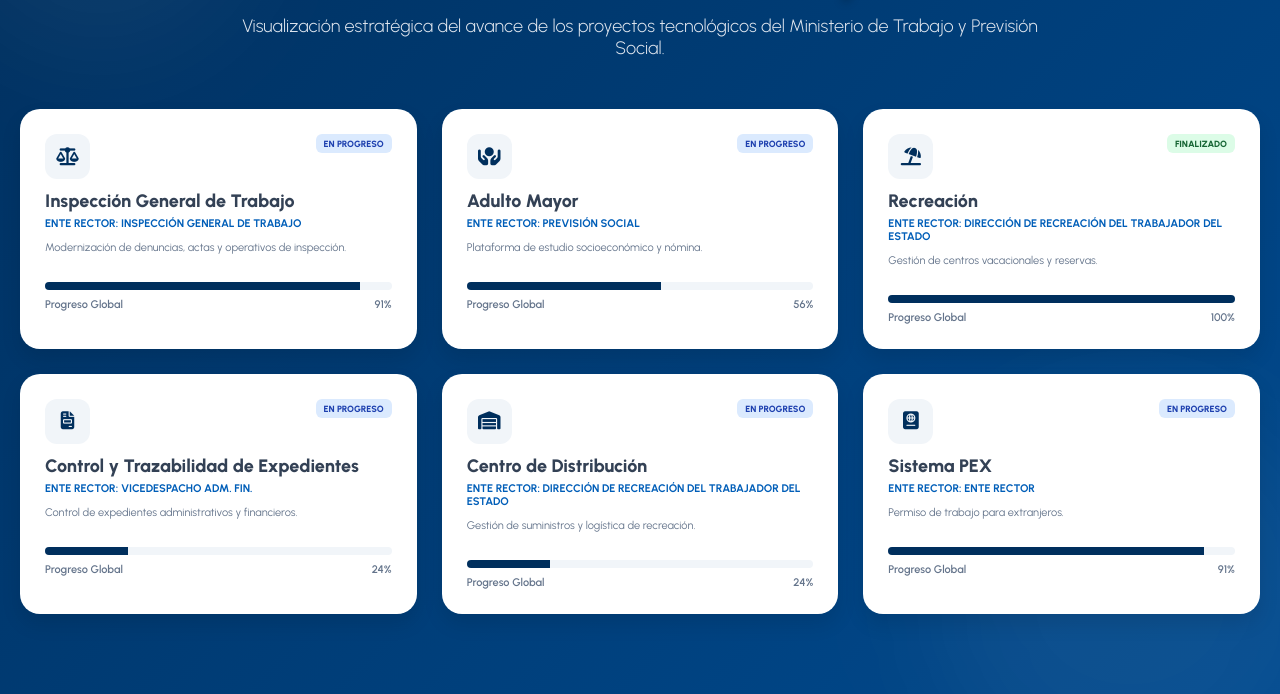
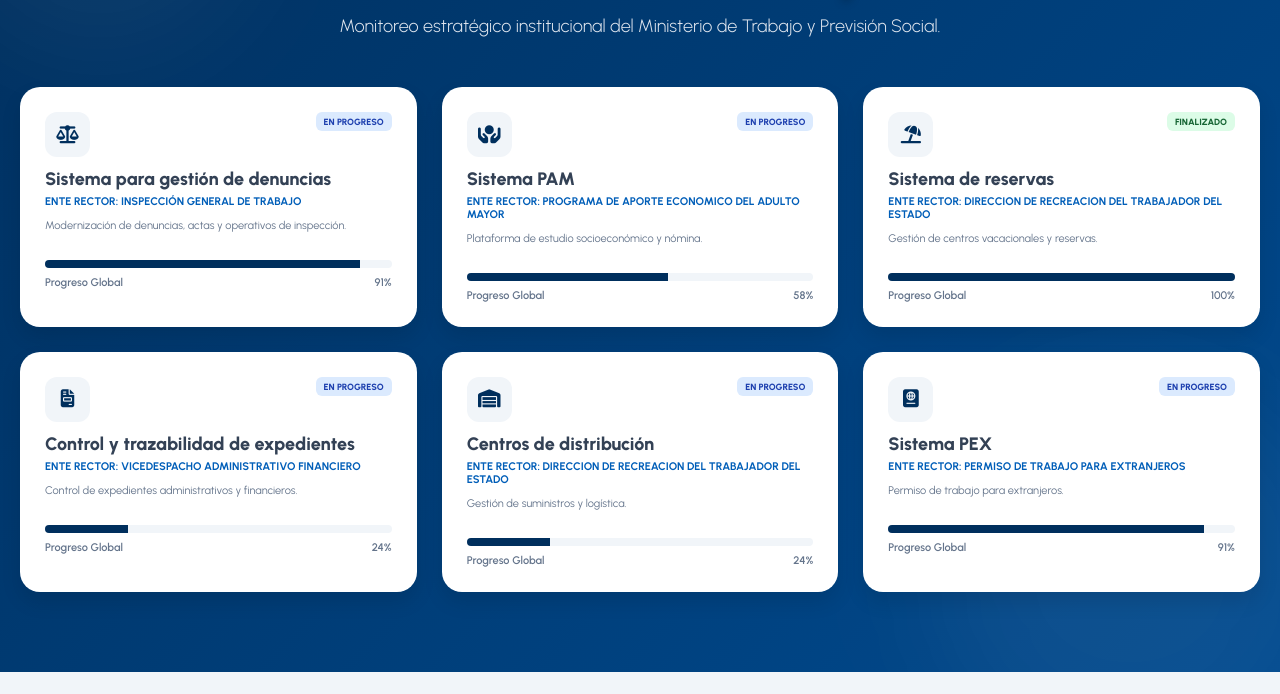
Before and after one commit to jonaviss/Dashboard_MINTRAB, a plain HTML site: page index.html in a window 1280 px wide. Shown: the part 201-895 px from the top of the page. After the commit the page ends 873 px from the top, so only its background shows below. Drawn offline with Linux system fonts and the light colour scheme.

Commit message:
Update index.html
Cambios relacionados a los sistemas actuales

```diff
--- a/index.html
+++ b/index.html
@@ -152,7 +152,7 @@
 
         .header { display: flex; justify-content: space-between; align-items: center; border-bottom: 2px solid #e2e8f0; padding-bottom: 20px; }
         .header h1 { margin: 0; font-size: 28px; color: var(--primary); font-weight: 800; }
-        .header .meta { text-align: right; font-size: 13px; color: #64748b; }
+        .header .meta { text-align: right; font-size: 14px; color: #64748b; }
 
         .top-info-container { display: grid; grid-template-columns: 320px 1fr; gap: 30px; }
 
@@ -219,7 +219,7 @@
         <div class="hero-content">
             <div class="hero-icon"><i class="fa-solid fa-chart-line"></i></div>
             <h1 class="hero-title">Tablero de Control de Proyectos</h1>
-            <p class="hero-subtitle">Visualización estratégica del avance de los proyectos tecnológicos del Ministerio de Trabajo y Previsión Social.</p>
+            <p class="hero-subtitle">Monitoreo estratégico institucional del Ministerio de Trabajo y Previsión Social.</p>
             <div class="projects-grid" id="main-grid"></div>
         </div>
     </div>
@@ -272,50 +272,52 @@
     </div>
 
     <script>
-        // === BASE DE DATOS ESTRATÉGICA ===
+        // === BASE DE DATOS ===
         const allProjectsData = {
             "IGT": {
-                title: "Inspección General de Trabajo", dept: "Inspección General de Trabajo", qaResp: "IGT", statusNote: "Pruebas de Calidad QA en Proceso", desc: "Modernización de denuncias, actas y operativos de inspección.", icon: "fa-scale-balanced",
+                title: "Sistema para gestión de denuncias", dept: "Inspección General de Trabajo", qaResp: "Inspección General de Trabajo", statusNote: "Pruebas de Calidad QA en Proceso", desc: "Modernización de denuncias, actas y operativos de inspección.", icon: "fa-scale-balanced",
                 modules: {
-                    1: { name: "Módulo 01: Recepción de la denuncia", phases: [ { name: "1. Requerimientos", pct: 100, status: "FINALIZADO", resp: "DISI", weight: 0.30 }, { name: "2. Análisis y Diseño", pct: 100, status: "FINALIZADO", resp: "DISI", weight: 0.30 }, { name: "3. Desarrollo", pct: 100, status: "FINALIZADO", resp: "DISI", weight: 0.30 }, { name: "4. Pruebas de Calidad QA", pct: 20, status: "EN PROCESO", resp: "IGT", weight: 0.0333 }, { name: "5. Capacitación", pct: 0, status: "NO INICIADO", resp: "IGT", weight: 0.0333 }, { name: "6. Implementación", pct: 0, status: "NO INICIADO", resp: "DISI", weight: 0.0333 } ] },
-                    2: { name: "Módulo 02: Inspección de la denuncia", phases: [ { name: "1. Requerimientos", pct: 100, status: "FINALIZADO", resp: "DISI", weight: 0.30 }, { name: "2. Análisis y Diseño", pct: 100, status: "FINALIZADO", resp: "DISI", weight: 0.30 }, { name: "3. Desarrollo", pct: 100, status: "FINALIZADO", resp: "DISI", weight: 0.30 }, { name: "4. Pruebas de Calidad QA", pct: 20, status: "EN PROCESO", resp: "IGT", weight: 0.0333 }, { name: "5. Capacitación", pct: 0, status: "NO INICIADO", resp: "IGT", weight: 0.0333 }, { name: "6. Implementación", pct: 0, status: "NO INICIADO", resp: "DISI", weight: 0.0333 } ] },
-                    3: { name: "Módulo 03: Verificación de la denuncia", phases: [ { name: "1. Requerimientos", pct: 100, status: "FINALIZADO", resp: "DISI", weight: 0.30 }, { name: "2. Análisis y Diseño", pct: 100, status: "FINALIZADO", resp: "DISI", weight: 0.30 }, { name: "3. Desarrollo", pct: 100, status: "FINALIZADO", resp: "DISI", weight: 0.30 }, { name: "4. Pruebas de Calidad QA", pct: 20, status: "EN PROCESO", resp: "IGT", weight: 0.0333 }, { name: "5. Capacitación", pct: 0, status: "NO INICIADO", resp: "IGT", weight: 0.0333 }, { name: "6. Implementación", pct: 0, status: "NO INICIADO", resp: "DISI", weight: 0.0333 } ] },
-                    4: { name: "Módulo 04: Sanciones", phases: [ { name: "1. Requerimientos", pct: 100, status: "FINALIZADO", resp: "DISI", weight: 0.30 }, { name: "2. Análisis y Diseño", pct: 100, status: "FINALIZADO", resp: "DISI", weight: 0.30 }, { name: "3. Desarrollo", pct: 100, status: "FINALIZADO", resp: "DISI", weight: 0.30 }, { name: "4. Pruebas de Calidad QA", pct: 20, status: "EN PROCESO", resp: "IGT", weight: 0.0333 }, { name: "5. Capacitación", pct: 0, status: "NO INICIADO", resp: "IGT", weight: 0.0333 }, { name: "6. Implementación", pct: 0, status: "NO INICIADO", resp: "DISI", weight: 0.0333 } ] },
-                    5: { name: "Módulo 05: Operativos", phases: [ { name: "1. Requerimientos", pct: 100, status: "FINALIZADO", resp: "DISI", weight: 0.30 }, { name: "2. Análisis y Diseño", pct: 100, status: "FINALIZADO", resp: "DISI", weight: 0.30 }, { name: "3. Desarrollo", pct: 100, status: "FINALIZADO", resp: "DISI", weight: 0.30 }, { name: "4. Pruebas de Calidad QA", pct: 20, status: "EN PROCESO", resp: "IGT", weight: 0.0333 }, { name: "5. Capacitación", pct: 0, status: "NO INICIADO", resp: "IGT", weight: 0.0333 }, { name: "6. Implementación", pct: 0, status: "NO INICIADO", resp: "DISI", weight: 0.0333 } ] }
+                    1: { name: "Módulo 01: Recepción de la denuncia", phases: [ { name: "1. Requerimientos", pct: 100, status: "FINALIZADO", resp: "DISI", weight: 0.30 }, { name: "2. Análisis y Diseño", pct: 100, status: "FINALIZADO", resp: "DISI", weight: 0.30 }, { name: "3. Desarrollo", pct: 100, status: "FINALIZADO", resp: "DISI", weight: 0.30 }, { name: "4. Pruebas de Calidad QA", pct: 20, status: "EN PROCESO", resp: "Inspección General de Trabajo", weight: 0.0333 }, { name: "5. Capacitación", pct: 0, status: "NO INICIADO", resp: "Inspección General de Trabajo", weight: 0.0333 }, { name: "6. Implementación", pct: 0, status: "NO INICIADO", resp: "DISI", weight: 0.0333 } ] },
+                    2: { name: "Módulo 02: Inspección de la denuncia", phases: [ { name: "1. Requerimientos", pct: 100, status: "FINALIZADO", resp: "DISI", weight: 0.30 }, { name: "2. Análisis y Diseño", pct: 100, status: "FINALIZADO", resp: "DISI", weight: 0.30 }, { name: "3. Desarrollo", pct: 100, status: "FINALIZADO", resp: "DISI", weight: 0.30 }, { name: "4. Pruebas de Calidad QA", pct: 20, status: "EN PROCESO", resp: "Inspección General de Trabajo", weight: 0.0333 }, { name: "5. Capacitación", pct: 0, status: "NO INICIADO", resp: "Inspección General de Trabajo", weight: 0.0333 }, { name: "6. Implementación", pct: 0, status: "NO INICIADO", resp: "DISI", weight: 0.0333 } ] },
+                    3: { name: "Módulo 03: Verificación de la denuncia", phases: [ { name: "1. Requerimientos", pct: 100, status: "FINALIZADO", resp: "DISI", weight: 0.30 }, { name: "2. Análisis y Diseño", pct: 100, status: "FINALIZADO", resp: "DISI", weight: 0.30 }, { name: "3. Desarrollo", pct: 100, status: "FINALIZADO", resp: "DISI", weight: 0.30 }, { name: "4. Pruebas de Calidad QA", pct: 20, status: "EN PROCESO", resp: "Inspección General de Trabajo", weight: 0.0333 }, { name: "5. Capacitación", pct: 0, status: "NO INICIADO", resp: "Inspección General de Trabajo", weight: 0.0333 }, { name: "6. Implementación", pct: 0, status: "NO INICIADO", resp: "DISI", weight: 0.0333 } ] },
+                    4: { name: "Módulo 04: Sanciones", phases: [ { name: "1. Requerimientos", pct: 100, status: "FINALIZADO", resp: "DISI", weight: 0.30 }, { name: "2. Análisis y Diseño", pct: 100, status: "FINALIZADO", resp: "DISI", weight: 0.30 }, { name: "3. Desarrollo", pct: 100, status: "FINALIZADO", resp: "DISI", weight: 0.30 }, { name: "4. Pruebas de Calidad QA", pct: 20, status: "EN PROCESO", resp: "Inspección General de Trabajo", weight: 0.0333 }, { name: "5. Capacitación", pct: 0, status: "NO INICIADO", resp: "Inspección General de Trabajo", weight: 0.0333 }, { name: "6. Implementación", pct: 0, status: "NO INICIADO", resp: "DISI", weight: 0.0333 } ] },
+                    5: { name: "Módulo 05: Operativos", phases: [ { name: "1. Requerimientos", pct: 100, status: "FINALIZADO", resp: "DISI", weight: 0.30 }, { name: "2. Análisis y Diseño", pct: 100, status: "FINALIZADO", resp: "DISI", weight: 0.30 }, { name: "3. Desarrollo", pct: 100, status: "FINALIZADO", resp: "DISI", weight: 0.30 }, { name: "4. Pruebas de Calidad QA", pct: 20, status: "EN PROCESO", resp: "Inspección General de Trabajo", weight: 0.0333 }, { name: "5. Capacitación", pct: 0, status: "NO INICIADO", resp: "Inspección General de Trabajo", weight: 0.0333 }, { name: "6. Implementación", pct: 0, status: "NO INICIADO", resp: "DISI", weight: 0.0333 } ] }
                 }
             },
             "PAM": {
-                title: "Adulto Mayor", dept: "Previsión Social", qaResp: "PAM", statusNote: "Aval Pruebas de Calidad QA Módulo 1", desc: "Plataforma de estudio socioeconómico y nómina.", icon: "fa-hands-holding-circle",
+                title: "Sistema PAM", dept: "Programa de aporte economico del adulto mayor", qaResp: "Programa de aporte economico del adulto mayor", statusNote: "Pruebas de Calidad QA Módulo 1 en Proceso", desc: "Plataforma de estudio socioeconómico y nómina.", icon: "fa-hands-holding-circle",
                 modules: {
-                    1: { name: "Módulo 01: Inscripción", phases: [ { name: "1. Requerimientos", pct: 100, status: "FINALIZADO", resp: "DISI", weight: 0.3 }, { name: "2. Análisis", pct: 100, status: "FINALIZADO", resp: "DISI", weight: 0.3 }, { name: "3. Desarrollo", pct: 100, status: "FINALIZADO", resp: "DISI", weight: 0.3 }, { name: "4. Pruebas de Calidad QA", pct: 0, status: "NO INICIADO", resp: "PAM", weight: 0.0333 }, { name: "5. Capacitación", pct: 0, status: "NO INICIADO", resp: "PAM", weight: 0.0333 }, { name: "6. Implementación", pct: 0, status: "NO INICIADO", resp: "DISI", weight: 0.0333 } ] },
-                    2: { name: "Módulo 02: Estudio Socioeconómico", phases: [ { name: "1. Requerimientos", pct: 100, status: "FINALIZADO", resp: "DISI", weight: 0.3 }, { name: "2. Análisis", pct: 40, status: "EN PROCESO", resp: "DISI", weight: 0.3 }, { name: "3. Desarrollo", pct: 5, status: "EN PROCESO", resp: "DISI", weight: 0.3 }, { name: "4. Pruebas de Calidad QA", pct: 0, status: "NO INICIADO", resp: "PAM", weight: 0.0333 }, { name: "5. Capacitación", pct: 0, status: "NO INICIADO", resp: "PAM", weight: 0.0333 }, { name: "6. Implementación", pct: 0, status: "NO INICIADO", resp: "DISI", weight: 0.0333 } ] },
-                    3: { name: "Módulo 03: Jurídico", phases: [ { name: "1. Requerimientos", pct: 100, status: "FINALIZADO", resp: "DISI", weight: 0.3 }, { name: "2. Análisis", pct: 10, status: "EN PROCESO", resp: "DISI", weight: 0.3 }, { name: "3. Desarrollo", pct: 0, status: "NO INICIADO", resp: "DISI", weight: 0.3 }, { name: "4. Pruebas de Calidad QA", pct: 0, status: "NO INICIADO", resp: "PAM", weight: 0.0333 }, { name: "5. Capacitación", pct: 0, status: "NO INICIADO", resp: "PAM", weight: 0.0333 }, { name: "6. Implementación", pct: 0, status: "NO INICIADO", resp: "DISI", weight: 0.0333 } ] },
-                    4: { name: "Módulo 04: Nómina", phases: [ { name: "1. Requerimientos", pct: 100, status: "FINALIZADO", resp: "DISI", weight: 0.3 }, { name: "2. Análisis", pct: 0, status: "NO INICIADO", resp: "DISI", weight: 0.3 }, { name: "3. Desarrollo", pct: 0, status: "NO INICIADO", resp: "DISI", weight: 0.3 }, { name: "4. Pruebas de Calidad QA", pct: 0, status: "NO INICIADO", resp: "PAM", weight: 0.0333 }, { name: "5. Capacitación", pct: 0, status: "NO INICIADO", resp: "PAM", weight: 0.0333 }, { name: "6. Implementación", pct: 0, status: "NO INICIADO", resp: "DISI", weight: 0.0333 } ] },
-                    5: { name: "Módulo 05: Generación de Carnets", phases: [ { name: "1. Requerimientos", pct: 100, status: "FINALIZADO", resp: "DISI", weight: 0.3 }, { name: "2. Análisis", pct: 100, status: "FINALIZADO", resp: "DISI", weight: 0.3 }, { name: "3. Desarrollo", pct: 80, status: "EN PROCESO", resp: "DISI", weight: 0.3 }, { name: "4. Pruebas de Calidad QA", pct: 0, status: "NO INICIADO", resp: "PAM", weight: 0.0333 }, { name: "5. Capacitación", pct: 0, status: "NO INICIADO", resp: "PAM", weight: 0.0333 }, { name: "6. Implementación", pct: 0, status: "NO INICIADO", resp: "DISI", weight: 0.0333 } ] }
+                    1: { name: "Módulo 01: Inscripción", phases: [ { name: "1. Requerimientos", pct: 100, status: "FINALIZADO", resp: "DISI", weight: 0.3 }, { name: "2. Análisis", pct: 100, status: "FINALIZADO", resp: "DISI", weight: 0.3 }, { name: "3. Desarrollo", pct: 100, status: "FINALIZADO", resp: "DISI", weight: 0.3 }, { name: "4. Pruebas de Calidad QA", pct: 20, status: "EN PROCESO", resp: "Programa de aporte economico del adulto mayor", weight: 0.0333 }, { name: "5. Capacitación", pct: 0, status: "NO INICIADO", resp: "Programa de aporte economico del adulto mayor", weight: 0.0333 }, { name: "6. Implementación", pct: 0, status: "NO INICIADO", resp: "DISI", weight: 0.0333 } ] },
+                    2: { name: "Módulo 02: Estudio Socioeconómico", phases: [ { name: "1. Requerimientos", pct: 100, status: "FINALIZADO", resp: "DISI", weight: 0.3 }, { name: "2. Análisis", pct: 40, status: "EN PROCESO", resp: "DISI", weight: 0.3 }, { name: "3. Desarrollo", pct: 5, status: "EN PROCESO", resp: "DISI", weight: 0.3 }, { name: "4. Pruebas de Calidad QA", pct: 0, status: "NO INICIADO", resp: "Programa de aporte economico del adulto mayor", weight: 0.0333 }, { name: "5. Capacitación", pct: 0, status: "NO INICIADO", resp: "Programa de aporte economico del adulto mayor", weight: 0.0333 }, { name: "6. Implementación", pct: 0, status: "NO INICIADO", resp: "DISI", weight: 0.0333 } ] },
+                    3: { name: "Módulo 03: Jurídico", phases: [ { name: "1. Requerimientos", pct: 100, status: "FINALIZADO", resp: "DISI", weight: 0.3 }, { name: "2. Análisis", pct: 10, status: "EN PROCESO", resp: "DISI", weight: 0.3 }, { name: "3. Desarrollo", pct: 20, status: "EN PROCESO", resp: "DISI", weight: 0.3 }, { name: "4. Pruebas de Calidad QA", pct: 0, status: "NO INICIADO", resp: "Programa de aporte economico del adulto mayor", weight: 0.0333 }, { name: "5. Capacitación", pct: 0, status: "NO INICIADO", resp: "Programa de aporte economico del adulto mayor", weight: 0.0333 }, { name: "6. Implementación", pct: 0, status: "NO INICIADO", resp: "DISI", weight: 0.0333 } ] },
+                    4: { name: "Módulo 04: Nómina", phases: [ { name: "1. Requerimientos", pct: 100, status: "FINALIZADO", resp: "DISI", weight: 0.3 }, { name: "2. Análisis", pct: 0, status: "NO INICIADO", resp: "DISI", weight: 0.3 }, { name: "3. Desarrollo", pct: 0, status: "NO INICIADO", resp: "DISI", weight: 0.3 }, { name: "4. Pruebas de Calidad QA", pct: 0, status: "NO INICIADO", resp: "Programa de aporte economico del adulto mayor", weight: 0.0333 }, { name: "5. Capacitación", pct: 0, status: "NO INICIADO", resp: "Programa de aporte economico del adulto mayor", weight: 0.0333 }, { name: "6. Implementación", pct: 0, status: "NO INICIADO", resp: "DISI", weight: 0.0333 } ] },
+                    5: { name: "Módulo 05: Generación de Carnets", phases: [ { name: "1. Requerimientos", pct: 100, status: "FINALIZADO", resp: "DISI", weight: 0.3 }, { name: "2. Análisis", pct: 100, status: "FINALIZADO", resp: "DISI", weight: 0.3 }, { name: "3. Desarrollo", pct: 80, status: "EN PROCESO", resp: "DISI", weight: 0.3 }, { name: "4. Pruebas de Calidad QA", pct: 0, status: "NO INICIADO", resp: "Programa de aporte economico del adulto mayor", weight: 0.0333 }, { name: "5. Capacitación", pct: 0, status: "NO INICIADO", resp: "Programa de aporte economico del adulto mayor", weight: 0.0333 }, { name: "6. Implementación", pct: 0, status: "NO INICIADO", resp: "DISI", weight: 0.0333 } ] }
                 }
             },
             "DRTE": {
-                title: "Recreación", dept: "Dirección de Recreación del Trabajador del Estado", qaResp: "DRTE", statusNote: "Proyecto Finalizado", desc: "Gestión de centros vacacionales y reservas.", icon: "fa-umbrella-beach",
+                title: "Sistema de reservas", dept: "Direccion de recreacion del trabajador del estado", qaResp: "Direccion de recreacion del trabajador del estado", statusNote: "Proyecto Finalizado", desc: "Gestión de centros vacacionales y reservas.", icon: "fa-umbrella-beach",
                 modules: {
-                    1: { name: "Módulo 01: Gestión Instituciones y Trabajadores", phases: [ { name: "1. Requerimientos", pct: 100, status: "FINALIZADO", resp: "DISI", weight: 0.3 }, { name: "2. Análisis", pct: 100, status: "FINALIZADO", resp: "DISI", weight: 0.3 }, { name: "3. Desarrollo", pct: 100, status: "FINALIZADO", resp: "DISI", weight: 0.3 }, { name: "4. Pruebas de Calidad QA", pct: 100, status: "FINALIZADO", resp: "DRTE", weight: 0.0333 }, { name: "5. Capacitación", pct: 100, status: "FINALIZADO", resp: "DRTE", weight: 0.0333 }, { name: "6. Implementación", pct: 100, status: "FINALIZADO", resp: "DISI", weight: 0.0333 } ] },
+                    1: { name: "Módulo 01: Gestión Instituciones", phases: [ { name: "1. Requerimientos", pct: 100, status: "FINALIZADO", resp: "DISI", weight: 0.3 }, { name: "2. Análisis", pct: 100, status: "FINALIZADO", resp: "DISI", weight: 0.3 }, { name: "3. Desarrollo", pct: 100, status: "FINALIZADO", resp: "DISI", weight: 0.3 }, { name: "4. Pruebas de Calidad QA", pct: 100, status: "FINALIZADO", resp: "DRTE", weight: 0.0333 }, { name: "5. Capacitación", pct: 100, status: "FINALIZADO", resp: "DRTE", weight: 0.0333 }, { name: "6. Implementación", pct: 100, status: "FINALIZADO", resp: "DISI", weight: 0.0333 } ] },
                     2: { name: "Módulo 02: Gestión de Carnet", phases: [ { name: "1. Requerimientos", pct: 100, status: "FINALIZADO", resp: "DISI", weight: 0.3 }, { name: "2. Análisis", pct: 100, status: "FINALIZADO", resp: "DISI", weight: 0.3 }, { name: "3. Desarrollo", pct: 100, status: "FINALIZADO", resp: "DISI", weight: 0.3 }, { name: "4. Pruebas de Calidad QA", pct: 100, status: "FINALIZADO", resp: "DRTE", weight: 0.0333 }, { name: "5. Capacitación", pct: 100, status: "FINALIZADO", resp: "DRTE", weight: 0.0333 }, { name: "6. Implementación", pct: 100, status: "FINALIZADO", resp: "DISI", weight: 0.0333 } ] },
-                    3: { name: "Módulo 03: Centros Vacacionales y Reservas", phases: [ { name: "1. Requerimientos", pct: 100, status: "FINALIZADO", resp: "DISI", weight: 0.3 }, { name: "2. Análisis", pct: 100, status: "FINALIZADO", resp: "DISI", weight: 0.3 }, { name: "3. Desarrollo", pct: 100, status: "FINALIZADO", resp: "DISI", weight: 0.3 }, { name: "4. Pruebas de Calidad QA", pct: 100, status: "FINALIZADO", resp: "DRTE", weight: 0.0333 }, { name: "5. Capacitación", pct: 100, status: "FINALIZADO", resp: "DRTE", weight: 0.0333 }, { name: "6. Implementación", pct: 100, status: "FINALIZADO", resp: "DISI", weight: 0.0333 } ] }
+                    3: { name: "Módulo 03: Centros Vacacionales y Reservas", phases: [ { name: "1. Requerimientos", pct: 100, status: "FINALIZADO", resp: "DISI", weight: 0.3 }, { name: "2. Análisis", pct: 100, status: "FINALIZADO", resp: "DISI", weight: 0.3 }, { name: "3. Desarrollo", pct: 100, status: "FINALIZADO", resp: "DISI", weight: 0.3 }, { name: "4. Pruebas de Calidad QA", pct: 100, status: "FINALIZADO", resp: "DRTE", weight: 0.0333 }, { name: "5. Capacitación", pct: 100, status: "FINALIZADO", resp: "DRTE", weight: 0.0333 }, { name: "6. Implementación", pct: 100, status: "FINALIZADO", resp: "DISI", weight: 0.0333 } ] },
+                    4: { name: "Módulo 04: Control de Ingresos", phases: [ { name: "1. Requerimientos", pct: 100, status: "FINALIZADO", resp: "DISI", weight: 0.3 }, { name: "2. Análisis", pct: 100, status: "FINALIZADO", resp: "DISI", weight: 0.3 }, { name: "3. Desarrollo", pct: 100, status: "FINALIZADO", resp: "DISI", weight: 0.3 }, { name: "4. Pruebas de Calidad QA", pct: 100, status: "FINALIZADO", resp: "DRTE", weight: 0.0333 }, { name: "5. Capacitación", pct: 100, status: "FINALIZADO", resp: "DRTE", weight: 0.0333 }, { name: "6. Implementación", pct: 100, status: "FINALIZADO", resp: "DISI", weight: 0.0333 } ] },
+                    5: { name: "Módulo 05: Reportes", phases: [ { name: "1. Requerimientos", pct: 100, status: "FINALIZADO", resp: "DISI", weight: 0.3 }, { name: "2. Análisis", pct: 100, status: "FINALIZADO", resp: "DISI", weight: 0.3 }, { name: "3. Desarrollo", pct: 100, status: "FINALIZADO", resp: "DISI", weight: 0.3 }, { name: "4. Pruebas de Calidad QA", pct: 100, status: "FINALIZADO", resp: "DRTE", weight: 0.0333 }, { name: "5. Capacitación", pct: 100, status: "FINALIZADO", resp: "DRTE", weight: 0.0333 }, { name: "6. Implementación", pct: 100, status: "FINALIZADO", resp: "DISI", weight: 0.0333 } ] }
                 }
             },
             "VAF": {
-                title: "Control y Trazabilidad de Expedientes", dept: "Vicedespacho Adm. Fin.", qaResp: "VAF", statusNote: "Análisis Inicial Finalizado", desc: "Control de expedientes administrativos y financieros.", icon: "fa-file-invoice",
+                title: "Control y trazabilidad de expedientes", dept: "Vicedespacho administrativo financiero", qaResp: "Vicedespacho administrativo financiero", statusNote: "Análisis Inicial Finalizado", desc: "Control de expedientes administrativos y financieros.", icon: "fa-file-invoice",
                 modules: {
                     1: { name: "Módulo 01: Control de Expedientes", phases: [ { name: "1. Requerimientos", pct: 80, status: "EN PROCESO", resp: "DISI", weight: 0.30 }, { name: "2. Análisis", pct: 0, status: "NO INICIADO", resp: "DISI", weight: 0.30 }, { name: "3. Desarrollo", pct: 0, status: "NO INICIADO", resp: "DISI", weight: 0.30 }, { name: "4. Pruebas de Calidad QA", pct: 0, status: "NO INICIADO", resp: "VAF", weight: 0.0333 }, { name: "5. Capacitación", pct: 0, status: "NO INICIADO", resp: "VAF", weight: 0.0333 }, { name: "6. Implementación", pct: 0, status: "NO INICIADO", resp: "DISI", weight: 0.0333 } ] }
                 }
             },
             "CDD": {
-                title: "Centro de Distribución", dept: "Dirección de Recreación del Trabajador del Estado", qaResp: "DRTE", statusNote: "Análisis Inicial Finalizado", desc: "Gestión de suministros y logística de recreación.", icon: "fa-warehouse",
+                title: "Centros de distribución", dept: "Direccion de recreacion del trabajador del estado", qaResp: "Direccion de recreacion del trabajador del estado", statusNote: "Análisis Inicial Finalizado", desc: "Gestión de suministros y logística.", icon: "fa-warehouse",
                 modules: {
                     1: { name: "Módulo 01: Centro de Distribución", phases: [ { name: "1. Requerimientos", pct: 80, status: "EN PROCESO", resp: "DISI", weight: 0.30 }, { name: "2. Análisis", pct: 0, status: "NO INICIADO", resp: "DISI", weight: 0.30 }, { name: "3. Desarrollo", pct: 0, status: "NO INICIADO", resp: "DISI", weight: 0.30 }, { name: "4. Pruebas de Calidad QA", pct: 0, status: "NO INICIADO", resp: "DRTE", weight: 0.0333 }, { name: "5. Capacitación", pct: 0, status: "NO INICIADO", resp: "DRTE", weight: 0.0333 }, { name: "6. Implementación", pct: 0, status: "NO INICIADO", resp: "DISI", weight: 0.0333 } ] }
                 }
             },
             "PEX": {
-                title: "Sistema PEX", dept: "Ente Rector", qaResp: "PEX", statusNote: "Pruebas de Calidad QA en Proceso", desc: "Permiso de trabajo para extranjeros.", icon: "fa-passport",
+                title: "Sistema PEX", dept: "Permiso de trabajo para extranjeros", qaResp: "PEX", statusNote: "Pruebas de Calidad QA en Proceso", desc: "Permiso de trabajo para extranjeros.", icon: "fa-passport",
                 modules: {
                     1: { name: "Módulo 01: Registro", phases: [ { name: "1. Requerimientos", pct: 100, status: "FINALIZADO", resp: "DISI", weight: 0.30 }, { name: "2. Análisis", pct: 100, status: "FINALIZADO", resp: "DISI", weight: 0.30 }, { name: "3. Desarrollo", pct: 100, status: "FINALIZADO", resp: "DISI", weight: 0.30 }, { name: "4. Pruebas de Calidad QA", pct: 20, status: "EN PROCESO", resp: "PEX", weight: 0.0333 }, { name: "5. Capacitación", pct: 0, status: "NO INICIADO", resp: "PEX", weight: 0.0333 }, { name: "6. Implementación", pct: 0, status: "NO INICIADO", resp: "DISI", weight: 0.0333 } ] },
                     2: { name: "Módulo 02: Revisión", phases: [ { name: "1. Requerimientos", pct: 100, status: "FINALIZADO", resp: "DISI", weight: 0.30 }, { name: "2. Análisis", pct: 100, status: "FINALIZADO", resp: "DISI", weight: 0.30 }, { name: "3. Desarrollo", pct: 100, status: "FINALIZADO", resp: "DISI", weight: 0.30 }, { name: "4. Pruebas de Calidad QA", pct: 20, status: "EN PROCESO", resp: "PEX", weight: 0.0333 }, { name: "5. Capacitación", pct: 0, status: "NO INICIADO", resp: "PEX", weight: 0.0333 }, { name: "6. Implementación", pct: 0, status: "NO INICIADO", resp: "DISI", weight: 0.0333 } ] },
@@ -357,7 +359,7 @@
             const tbody = document.getElementById('table-body'); tbody.innerHTML = "";
             Object.entries(data.modules).forEach(([id, mod]) => {
                 const modPct = calculateMod(mod); const devP = mod.phases[2]; const qaP = mod.phases[3];
-                let resp = devP.status === 'FINALIZADO' ? (qaP.status === 'FINALIZADO' ? data.qaResp : `${data.qaResp} (PRUEBAS DE CALIDAD QA)`) : 'DISI';
+                let resp = devP.status === 'FINALIZADO' ? (qaP.status === 'FINALIZADO' ? `RESPONSABLE : ${data.qaResp}` : `RESPONSABLE : ${data.qaResp} (QA)`) : 'RESPONSABLE : DISI';
                 tbody.innerHTML += `<tr onclick="showDetails(${id})">
                     <td style="font-weight:700; color:var(--primary);">${mod.name}</td>
                     <td style="text-align:center; font-weight:800; color:${modPct>=90?'var(--success)':'var(--primary)'}; background:#f0f9ff; border-radius:10px;">${modPct}%</td>
```
